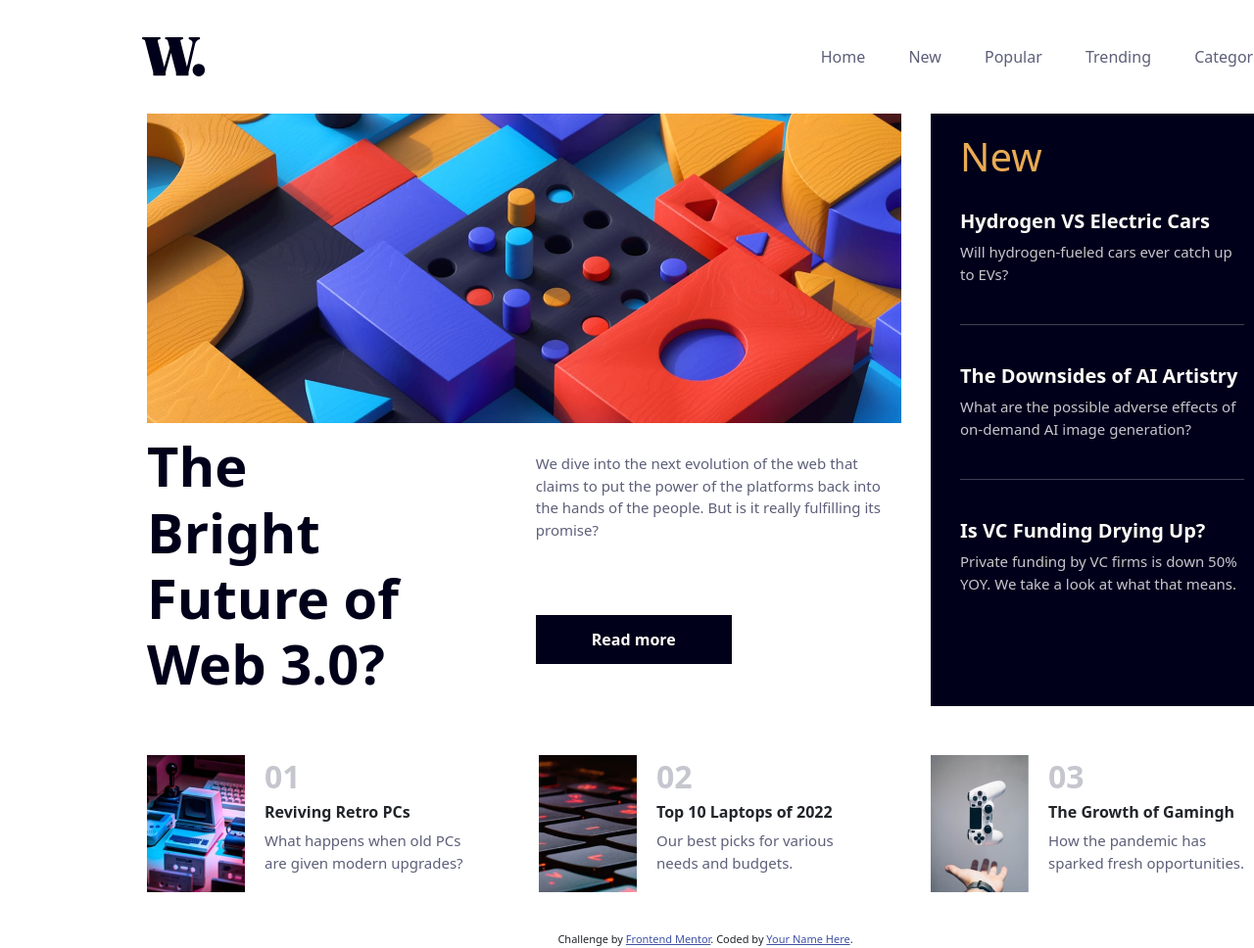
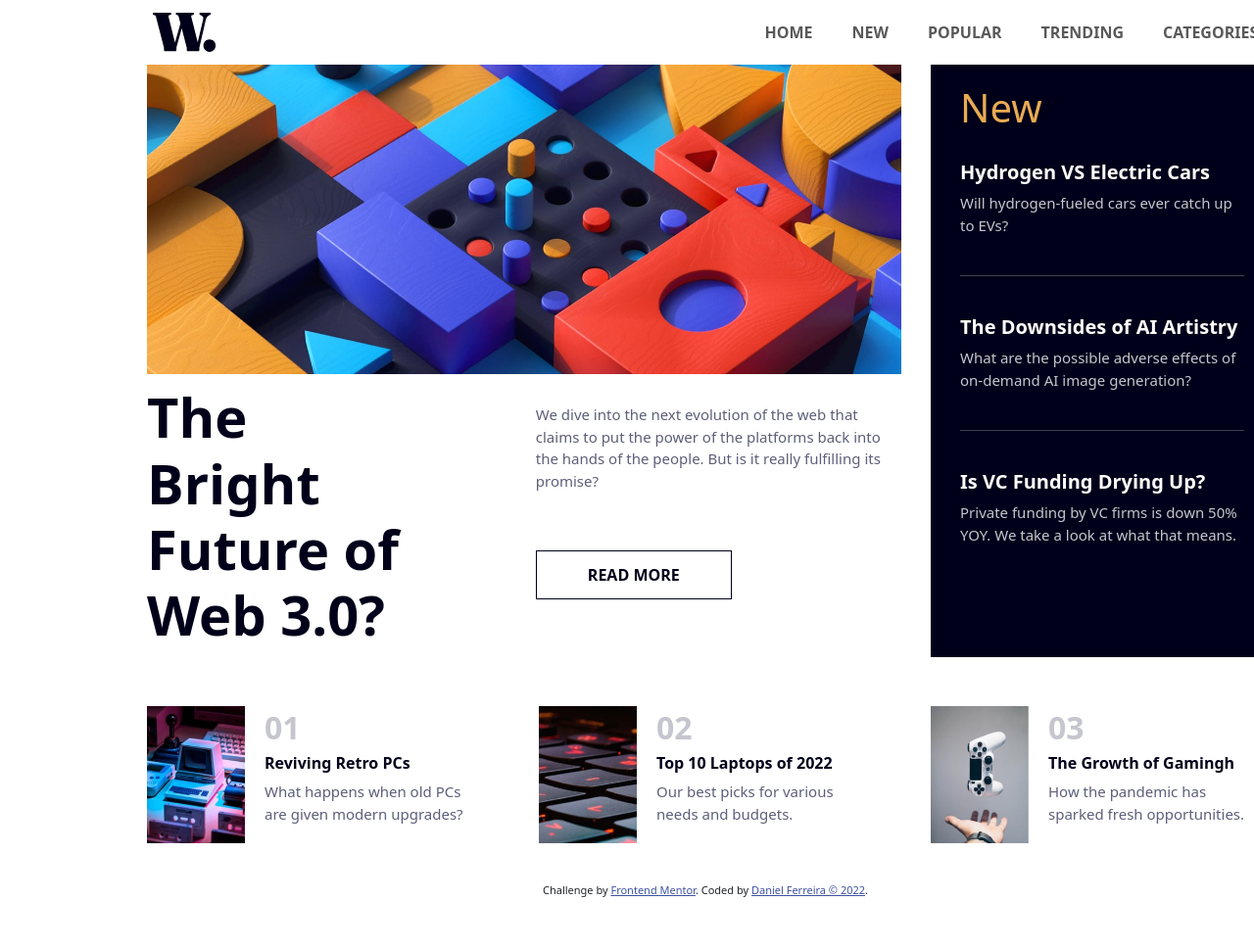
Before and after one commit to DaniJFerreira/W_News_Homepage, a plain HTML site: page index.html in a window 1280 px wide. Shown: the top 968 px of the page at 98% size. After the commit the page ends 918 px from the top, so only its background shows below. Drawn offline with nearby package versions, Linux system fonts and the light colour scheme; files whose address does not match are found by name.

Commit message:
update reponsive @media queries  paramentres bootstrap navbar

```diff
--- a/css/style.css
+++ b/css/style.css
@@ -1,10 +1,25 @@
 /* ## Layout */
+
+  html *,
+  html *:before,
+  html *:after {
+    box-sizing: border-box;
+    transition: 0.5s ease-in-out;
+  }
+  html i,
+  html em,
+  html b,
+  html strong,
+  html span {
+    transition: none;
+  }
 
 
 body{
     width: 1440px;
     height: auto;
     margin: auto;
+    outline: none;
 }
 
 p{
@@ -28,17 +43,12 @@ h3{
     font-size: 2rem;
 }
 
-h4{
-
+h5 a:hover{
+  color: hsl(5, 85%, 63%);;
 }
 
-h5{
-    color:hsl(36, 100%, 99%);
-    font-weight: bold;
-}
-
-h6{
-    font-weight: bold;
+h6 a:hover{
+  color: hsl(5, 85%, 63%);;
 }
 
 hr{
@@ -46,44 +56,164 @@ hr{
     margin: 40px auto;
 }
 
-.navbar a{
-    text-decoration: none;
+.container-fluid ul{
+  margin-left: 50%;
+  font-weight: bold;
+}
+
+
+nav {
+    width: 80%;
+    margin: 0 auto;
+    padding: 50px 0;
+    background-color: transparent;
+}
+
+
+nav ul li a {
+  display: inline-block;
+  text-decoration: none;
+  color: hsl(236, 13%, 42%);
+  text-transform: uppercase;
+  margin: 0px 12px;
+}
+nav ul li a,
+nav ul li a:after,
+nav ul li a:before {
+  transition: all .5s;
+}
+nav ul li a:hover {
+  color: #555;
+}
+
+/* .navbar a{
+    padding: auto;
+     text-decoration: none;
     color: hsl(236, 13%, 42%);
+    /* transition: 0.5s;
+    -webkit-transition: all 0.2s ease-in;
+    -moz-transition: all 0.2s ease-in;
+    -o-transition: all 0.2s ease-in;
+    transition: all 0.2s ease-in;
+    transform-origin: left; */
+
+
+
+ /* .navbar a:hover{
+    font-size: large;
+    color: hsl(5, 85%, 63%);
+    -webkit-transition: all 0.1s ease-out;
+    -moz-transition: all 0.1s ease-out;
+    -o-transition: all 0.1s ease-out;
+    transition: all 0.1s ease-out;
+    transform:scaleX(0);
+    z-index: 1;
+} */
+
+.navbar ul li a {
+  position: relative;
+}
+.navbar ul li a:after {
+  position: absolute;
+  bottom: 0;
+  left: 0;
+  right: 0;
+  margin: auto;
+  width: 0%;
+  content: '.';
+  color: transparent;
+  background: rgb(44, 44, 44);
+  height: 1px;
+}
+.navbar ul li a:hover:after {
+  width: 100%;
+}
+
+.navbar ul li a {
+  transition: all 0.5s;
+}
+
+.navbar ul li a:after {
+  text-align: left;
+  content: '.';
+  margin: 0;
+  opacity: 0;
+}
+.navbar ul li a:hover {
+  color: hsl(5, 85%, 63%);
+  z-index: 1;
+}
+.navbar ul li a:hover:after {
+  z-index: -10;
+  animation:  1s forwards;
+  -webkit-animation: fill 1s forwards;
+  -moz-animation: fill 1s forwards;
+  opacity: 1;
 }
 
 .navbar img{
-    margin: 30px 145px;
+    margin: auto 0%;
 }
 
-.navbar ul{
+/* .navbar ul{
     display: inline;
     margin: 10px 120px;
-    padding: auto 20px;
+    padding: auto ;
+
 }
 
 .navbar li{
     display: inline;
     text-decoration: none;
     margin: 10px 20px;
-    padding: auto 20px;
+    padding: auto;
+} */
+
+.btn{
+    color:  hsl(240, 100%, 5%);
+    font-weight: bold;
+    border-width: 1px;
+    border-style: solid ;
 }
 
-.btn{
+  [class^=btn] {
     margin-top: 60px;
     width: 200px;
     height: 50px;
     border-radius: 0%;
-    background-color: hsl(240, 100%, 5%);
-    color: hsl(36, 100%, 99%);
-    font-weight: bold;
-    border-width: 1px;
-    border-style: solid;
-}
+    position: relative;
+    display: block;
+    overflow: hidden;
+    text-transform: uppercase;
+    border: 1px solid currentColor;
+  }
+
+
+  .btn:before {
+    content: "";
+    position: absolute;
+    color: hsl(36, 100%, 99%) ;
+    top: 0;
+    right: 0;
+    bottom: 0;
+    left: 0;
+    background-color: hsl(5, 85%, 63%);
+    opacity: 50%;
+    transform: translateX(-100%);
+  }
+
+
+
+  .btn:hover:before {
+    transform: translateX(0);
+  }
+
 
 .mainArtContent{
     margin: 30px 0px 0px 0px;
     padding: 0px;
 }
+
 
 .mainContent{
    display: flex;
@@ -128,6 +258,13 @@ hr{
    color: hsl(233, 8%, 79%);
 }
 
+.sideContent a{
+    text-decoration: none;
+    color:hsl(36, 100%, 99%);
+    font-weight: bold;
+}
+
+
 .article{
     display: flex;
     width: 400px;
@@ -144,7 +281,92 @@ hr{
     margin: auto 20px;
 }
 
+.artContent a{
+    text-decoration: none;
+    font-weight: bold;
+    color:hsl(240, 100%, 5%);
+ }
 
+ @keyframes navbar {
+    0% {
+      width: 0%;
+      height: 1px;
+    }
+    50% {
+      width: 100%;
+      height: 1px;
+    }
+    100% {
+      width: 100%;
+      height: 100%;
+      background: #333;
+    }
+  }
+
+
+  @media screen and (max-width: 768px) {
+
+  body{
+    width: 100%;
+    margin: auto 1%;
+  }
+
+  .container-fluid ul{
+    margin-left: 0%;
+    text-align: left;
+  }
+
+
+  .navbar{
+    display:block;
+    width: auto;
+    height: auto;
+    margin: auto 2% ;
+  }
+
+  #mainContent{
+    display:block;
+    width: auto;
+    height: auto;
+    margin: auto 2%;
+  }
+
+  .heroImage img{
+    display:block;
+    width: 110%;
+    height: auto;
+    margin: auto 2% ;
+  }
+
+  .heroImage {
+    width: 100%;
+    height: auto;
+    margin: auto;
+  }
+
+  .mainContent{
+    display: block;
+    width: 100%;
+    margin: auto 2%;
+    margin-bottom: 5%;
+  }
+
+  #sideContent{
+   display: block;
+   position: relative;
+   width: auto;
+   height: auto;
+   margin: auto 2%;
+  }
+
+  #footerBunner{
+    display: block;
+    justify-content:center;
+    width: auto;
+    height: auto;
+    margin: auto 5%;
+  }
+  }
 /* ## Colors
 
 ### Primary
--- a/index.html
+++ b/index.html
@@ -3,11 +3,11 @@
 <head>
   <meta charset="UTF-8">
   <meta name="viewport" content="width=device-width, initial-scale=1.0"> <!-- displays site properly based on user's device -->
-
+  <script src="https://cdn.jsdelivr.net/npm/bootstrap@5.3.0-alpha1/dist/js/bootstrap.bundle.min.js" integrity="sha384-w76AqPfDkMBDXo30jS1Sgez6pr3x5MlQ1ZAGC+nuZB+EYdgRZgiwxhTBTkF7CXvN" crossorigin="anonymous"></script>
+  <link href="https://cdn.jsdelivr.net/npm/bootstrap@5.3.0-alpha1/dist/css/bootstrap.min.css" rel="stylesheet" integrity="sha384-GLhlTQ8iRABdZLl6O3oVMWSktQOp6b7In1Zl3/Jr59b6EGGoI1aFkw7cmDA6j6gD" crossorigin="anonymous">
   <link rel="icon" type="image/png" sizes="32x32" href="./assets/images/favicon-32x32.png">
-  <link href="https://cdn.jsdelivr.net/npm/bootstrap@5.3.0-alpha1/dist/css/bootstrap.min.css" rel="stylesheet" integrity="sha384-GLhlTQ8iRABdZLl6O3oVMWSktQOp6b7In1Zl3/Jr59b6EGGoI1aFkw7cmDA6j6gD" crossorigin="anonymous">
-  <script src="https://cdn.jsdelivr.net/npm/bootstrap@5.3.0-alpha1/dist/js/bootstrap.bundle.min.js" integrity="sha384-w76AqPfDkMBDXo30jS1Sgez6pr3x5MlQ1ZAGC+nuZB+EYdgRZgiwxhTBTkF7CXvN" crossorigin="anonymous"></script>
   <link rel="stylesheet" href="./css/style.css">
+  <script src="./script/script.js"></script>
 
 
   <title>Frontend Mentor | News homepage</title>
@@ -20,27 +20,35 @@
 </head>
 <body>
 
-<nav>
-  <div class="navbar">
+<!-- <nav class="navbar">
     <img src="./assets/images/logo.svg" alt="">
   <ul>
-    <li>
-      <a href="">Home</a>
-    </li>
-    <li>
-      <a href="">New</a>
-    </li>
-    <li>
-      <a href="">Popular</a>
-    </li>
-    <li>
-      <a href="">Trending</a>
-    </li>
-    <li>
-      <a href="">Categories</a>
-    </li>
+    <li><a href="">Home</a></li>
+    <li><a href="">New</a></li>
+    <li><a href="">Popular</a></li>
+    <li><a href="">Trending</a></li>
+    <li><a href="">Categories</a></li>
   </ul>
- </div>
+</nav> -->
+
+<nav class="navbar navbar-expand-lg">
+  <div class="container-fluid">
+    <a class="navbar-brand" href="#"><img src="./assets/images/logo.svg" alt=""></a>
+    <button class="navbar-toggler" type="button" data-bs-toggle="collapse" data-bs-target="#navbarSupportedContent" aria-controls="navbarSupportedContent" aria-expanded="false" aria-label="Toggle navigation">
+      <span class="navbar-toggler-icon"></span>
+    </button>
+    <div class="collapse navbar-collapse" id="navbarSupportedContent">
+      <ul class="navbar-nav me-auto mb-2 mb-lg-0">
+        <li class="nav-item">
+          <a class="nav-link" aria-current="page" href="#">Home</a>
+        </li>
+        <li class="nav-item"><a class="nav-link" href="#">New</a></li>
+        <li class="nav-item"><a class="nav-link" href="#">Popular</a></li>
+        <li class="nav-item"><a class="nav-link" href="#">Trending</a></li>
+        <li class="nav-item"><a class="nav-link" href="#">Categories</a></li>
+      </ul>
+    </div>
+  </div>
 </nav>
 
 <main id="mainContent" class="container col-lg-6">
@@ -51,7 +59,7 @@
   <div class="mainArtContent">
     <p> We dive into the next evolution of the web that claims to put the power of the platforms back into the hands of the people.
     But is it really fulfilling its promise?</p>
-    <button class="btn">Read more</button>
+    <button class="btn btn-outline-light">Read more</button>
     </div>
    </div>
   </div>
@@ -59,23 +67,23 @@
 
 <Section id="sideContent" class="sideContent col-lg-3">
   <h2>New</h2>
-    <h5>Hydrogen VS Electric Cars</h5>
+    <h5><a href="#">Hydrogen VS Electric Cars</a></h5>
     <p>Will hydrogen-fueled cars ever catch up to EVs?</p>
       <hr>
-    <h5>The Downsides of AI Artistry</h5>
+    <h5><a href="#">The Downsides of AI Artistry</a></h5>
     <P>What are the possible adverse effects of on-demand AI image generation?</P>
       <hr>
-    <h5>Is VC Funding Drying Up?</h5>
+    <h5><a href="#">Is VC Funding Drying Up?</a></h5>
     <p>Private funding by VC firms is down 50% YOY. We take a look at what that means.</p>
 </Section>
 </main>
 
-<section id="footerBunner" class="container col-lg-12">
+<section id="footerBunner" class="container col-lg-6">
   <div class="article col-md-3">
     <img src="./assets/images/image-retro-pcs.jpg" alt="">
       <div class="artContent">
       <h3>01</h3>
-      <h6>Reviving Retro PCs</h6>
+      <h6><a href="#">Reviving Retro PCs</a></h6>
       <p>What happens when old PCs are given modern upgrades?</p>
       </div>
   </div>
@@ -84,7 +92,7 @@
     <img src="./assets/images/image-top-laptops.jpg" alt="">
       <div class="artContent">
       <h3>02</h3>
-      <h6>Top 10 Laptops of 2022</h6>
+      <h6><a href="#">Top 10 Laptops of 2022</a></h6>
       <p>Our best picks for various needs and budgets.</p>
       </div>
   </div>
@@ -93,7 +101,7 @@
    <img src="./assets/images//image-gaming-growth.jpg" alt="">
     <div class="artContent">
       <h3>03</h3>
-      <h6>The Growth of Gamingh</h6>
+      <h6><a href="#">The Growth of Gamingh</a></h6>
       <p>How the pandemic has sparked fresh opportunities.</p>
       </div>
   </div>
@@ -101,7 +109,7 @@
 
   <div class="attribution">
     Challenge by <a href="https://www.frontendmentor.io?ref=challenge" target="_blank">Frontend Mentor</a>.
-    Coded by <a href="#">Your Name Here</a>.
+    Coded by <a href="#">Daniel Ferreira &copy; 2022</a>.
   </div>
 </body>
 </html>
--- /dev/null
+++ b/script/script.js
@@ -0,0 +1,10 @@
+let navbarLinks = document.querySelectorAll(".navbar a");
+
+navbarLinks.forEach(link => {
+  link.addEventListener("mouseenter", function(event) {
+    event.target.style.color = "red";
+  });
+  link.addEventListener("mouseleave", function(event) {
+    event.target.style.color = "black";
+  });
+});
```
